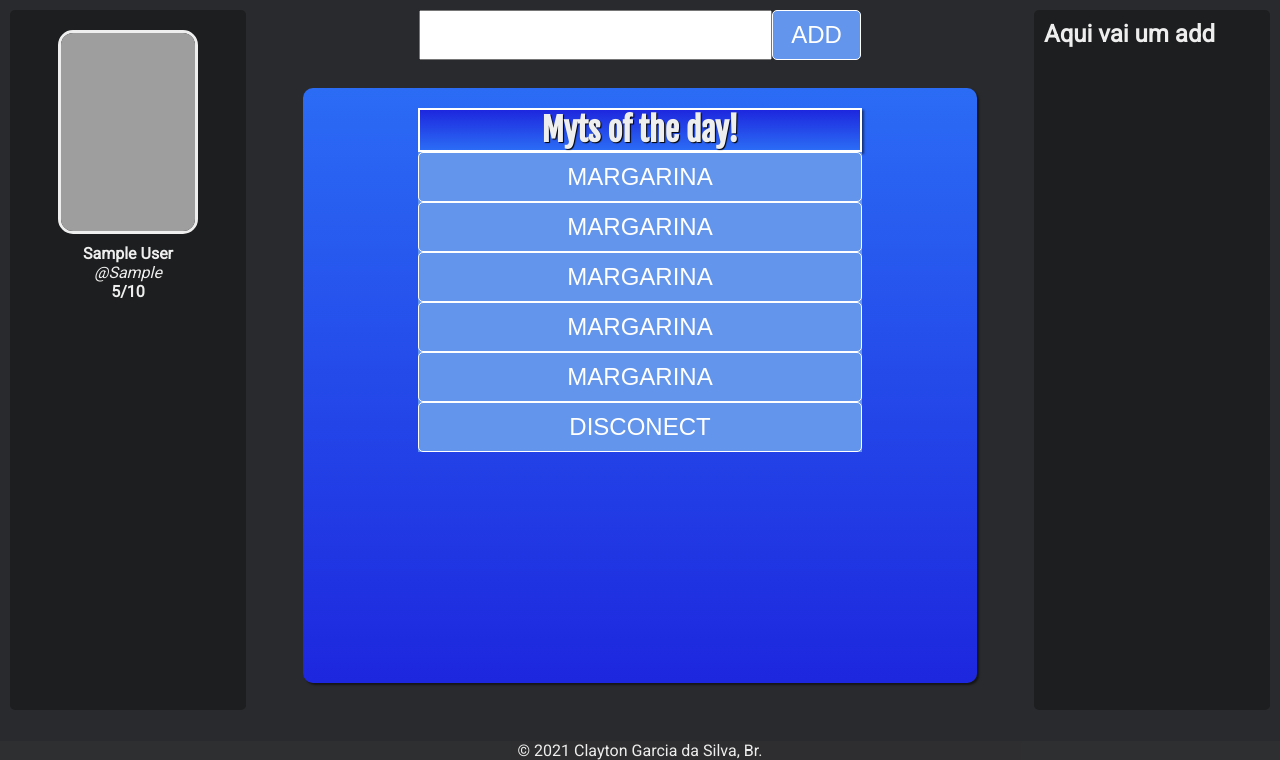
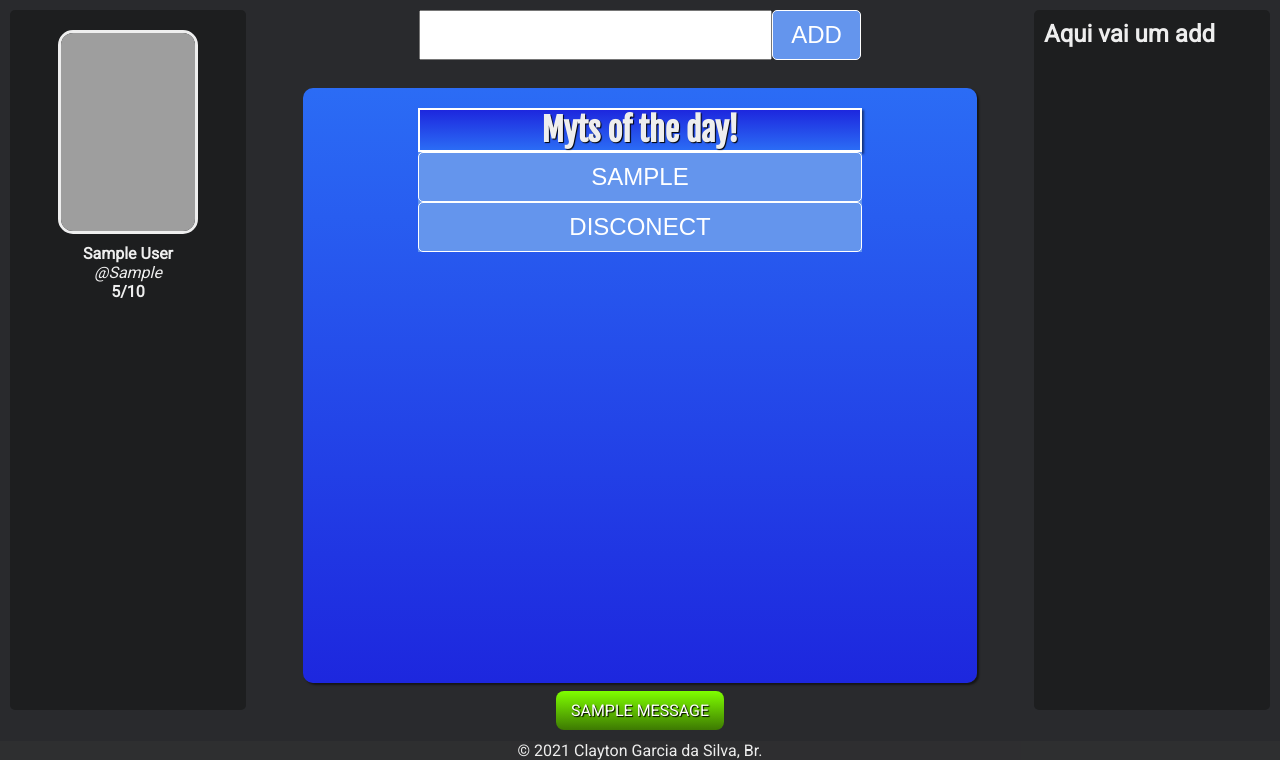
Before and after one commit to Claayton/Flask-app, a Flask app: page /profile in a window 1280 px wide. Shown: the part 40-800 px from the top of the page. Run offline with Flask 2, Linux system fonts and the light colour scheme; a user stored in the database is signed in; tables that the repository leaves empty hold one stand-in row (values such as "Sample post"); one stand-in notice (Sample message) is shown; some libraries are stand-ins or nearby versions; grey boxes are pictures that could not be loaded.

Commit message:
Tabela adicionada e quase funcional, com bug de atualizaçao de pagina que deve ser corrigido

```diff
--- a/app/controllers/home.py
+++ b/app/controllers/home.py
@@ -23,16 +23,18 @@ def terms():
 @app.route('/profile', methods=['GET', 'POST'])
 @login_required
 def profile():
+    # Parte que le as task do db:
+    user_task_all = Tasks.query.filter_by(user_id=current_user.id).all()
+
+    # Parte que adicona tasks no db:
     form = AddTaskForm()
     user_task = Tasks.query.filter_by(task=form.task.data).first()
     if user_task:
         flash('This Task already exist!')
-    else:
-        if form.validate_on_submit():
-            t = Tasks('id', current_user.id)
-            db.session.add(t)
-            db.session.commit()
-            flash('Add!')
-            return redirect(url_for('profile'))
+    if form.validate_on_submit():
+        ct = Tasks(form.task.data, current_user.id)
+        db.session.add(ct)
+        db.session.commit()
+        flash('Add!')
     return render_template('profile.html',
-                            form=form)
+                            form=form, task_message=user_task_all)
--- a/app/models/tables.py
+++ b/app/models/tables.py
@@ -42,7 +42,7 @@
     user = db.relationship('User', foreign_keys=user_id)
 
     def __init__(self, task, user_id):
-        self.content = task
+        self.task = task
         self.user_id = user_id
 
     def __repr__(self):
--- a/app/static/css/style-profile.css
+++ b/app/static/css/style-profile.css
@@ -152,6 +152,7 @@ body {
 .task {
     background: cornflowerblue;
     width: 100%;
+    list-style: none;
 }
 
 .task:hover{
@@ -180,3 +181,27 @@ body {
     height: 100%;
     color: #eee;
 }
+
+#flash {
+    position: fixed;
+    bottom: 20px;
+    right: 0;
+    display: flex;
+    justify-content: center;
+    align-items: center;
+    align-content: center;
+    color: white;
+    text-shadow: 1px 1px 1px rgba(0, 0, 0, 2);
+    width: 100%;
+}
+
+#flash ul {
+    width: auto;
+    background-image: linear-gradient(to bottom, chartreuse, rgb(61, 121, 2));
+    text-align: center;
+    padding: 10px 15px;
+    border-radius: 8px;
+    list-style: none;
+    margin-bottom: 10px;
+    text-transform: uppercase;
+}
--- a/app/templates/profile.html
+++ b/app/templates/profile.html
@@ -26,22 +26,22 @@
         <section id="conteudo">
             <div class="tabela">
                 <h2>Myts of the day!</h2>
+                <div class="taskdb">
+                    {% with messages = task_message %}
+                        {% if messages %}
+                        <ul>
+                            {% for message in messages %}
+                            <div class="items">
+                                <form action="#">
+                                    <button class="task"><li>{{ message.task }}</li></button>
+                                </form>
+                            </div>
+                            {% endfor %}
+                        </ul>
+                        {% endif %}
+                    {% endwith %}
+                </div>
                 <div class="items">
-                    <form action="#">
-                        <button class="task">Margarina</button>
-                    </form>
-                    <form action="#">
-                        <button class="task">Margarina</button>
-                    </form>
-                    <form action="#">
-                        <button class="task">Margarina</button>
-                    </form>
-                    <form action="#">
-                        <button class="task">Margarina</button>
-                    </form>
-                    <form action="#">
-                        <button class="task">Margarina</button>
-                    </form>
                     <form action="/logout">
                         <button class="button" type="submit">Disconect</button>
                     </form>
@@ -55,5 +55,16 @@
         </section>
     </div>
 </main>
+<div id="flash">
+    {% with messages = get_flashed_messages() %}
+        {% if messages %}
+            <ul>
+            {% for message in messages %}
+            <li>{{ message }}</li>
+            {% endfor %}
+            </ul>
+        {% endif %}
+    {% endwith %}
+</div>
 
 {% endblock %}
```
Also changed, not shown: migrations/versions/2b74cceaedb6_.py (renamed from migrations/versions/f97bb1deecb9_.py, +6 -6 lines), migrations/versions/4b7dde2b9d73_.py (deleted, +0 -45 lines), migrations/versions/a21589a273e4_.py (deleted, +0 -32 lines).
